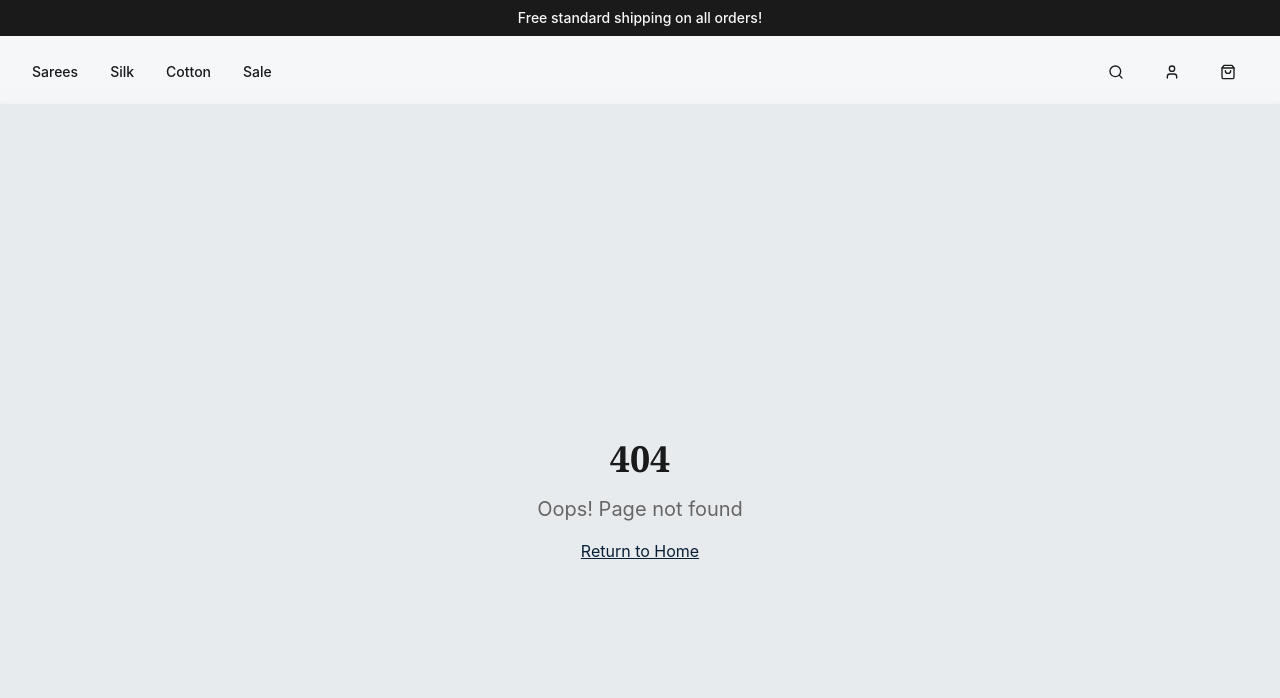
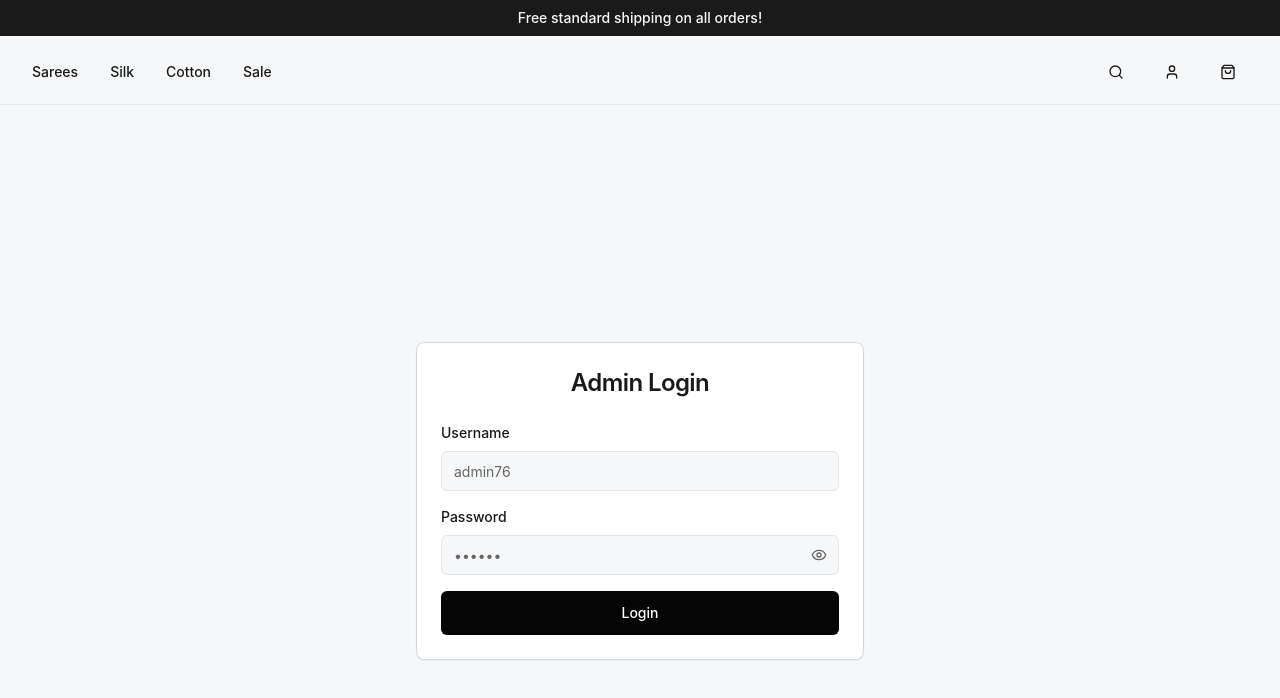
Before and after one commit to off2-commits/tamaravastra-e-store, a React (Vite) app: page /admin in a window 1280 px wide. Before the commit this address had no page. Shown: the top 698 px of the page. Built offline with nearby package versions, Linux system fonts and the light colour scheme; the HTML template or start-up script is replaced by a standard one; a web font is replaced by a local one.

Commit message:
completionId: cgen-8a7ea6efd71d40db9d3fe64f0d960836
cgen-8a7ea6efd71d40db9d3fe64f0d960836

```diff
--- a/src/App.tsx
+++ b/src/App.tsx
@@ -11,6 +11,7 @@ import ProductDetail from "./pages/ProductDetail";
 import Cart from "./pages/Cart";
 import Checkout from "./pages/Checkout";
 import OrderConfirmation from "./pages/OrderConfirmation";
+import Admin from "./pages/Admin";
 import NotFound from "./pages/NotFound";
 import { useEffect } from "react";
 
@@ -41,6 +42,7 @@ function AppContent() {
         <Route path="/cart" element={<Cart />} />
         <Route path="/checkout" element={<Checkout />} />
         <Route path="/order/:orderId" element={<OrderConfirmation />} />
+        <Route path="/admin" element={<Admin />} />
         {/* ADD ALL CUSTOM ROUTES ABOVE THE CATCH-ALL "*" ROUTE */}
         <Route path="*" element={<NotFound />} />
       </Routes>
```
